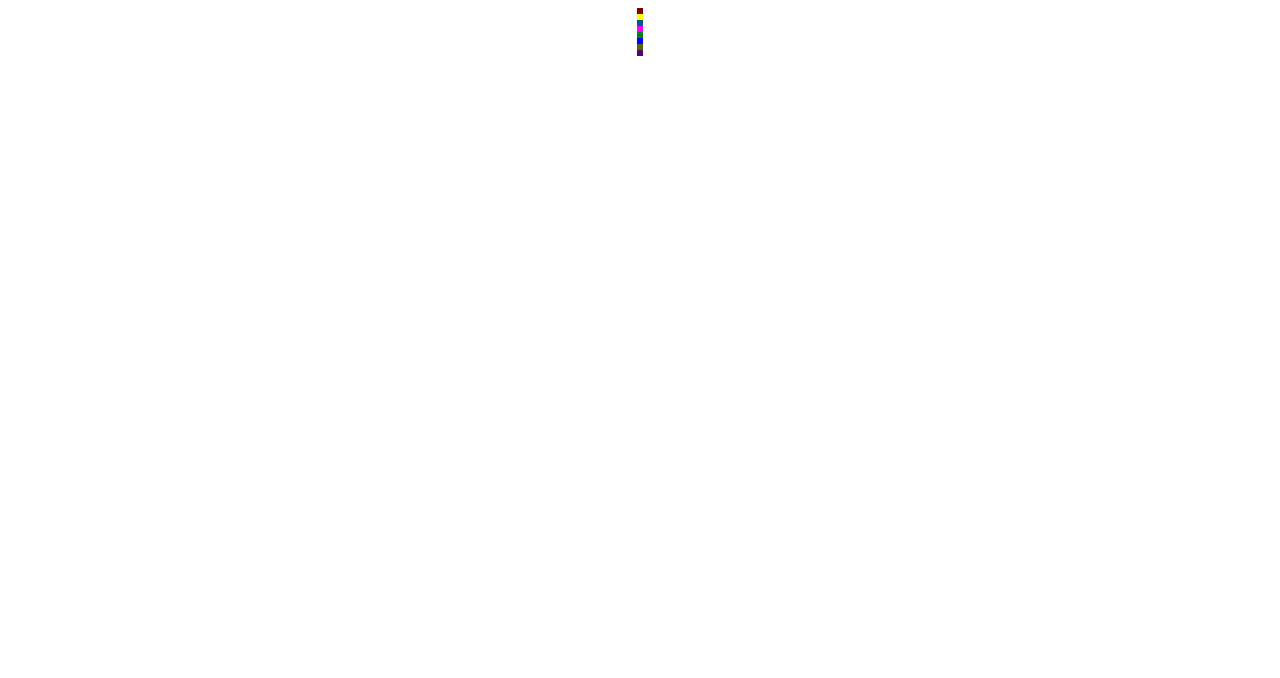
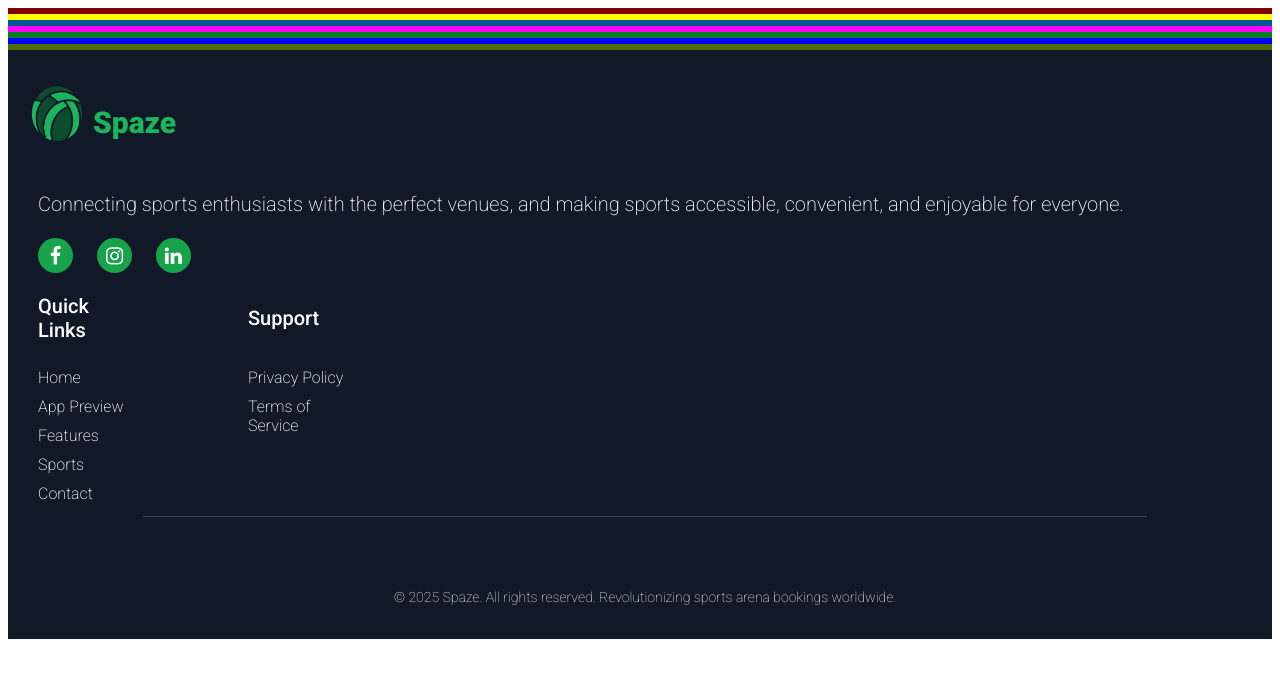
Before and after one commit to semProject-stupid/app-landing-page, a plain HTML site: page index.html in a window 1280 px wide. Drawn offline with Linux system fonts and the light colour scheme.

Commit message:
Complete footer, not added embedded links yet

```diff
--- a/index.html
+++ b/index.html
@@ -5,6 +5,7 @@
     <meta name="viewport" content="width=device-width, initial-scale=1.0">
     <title>Spaze - Your Ultimate Sports Arena Booking Solution</title>
     <link href="style.css" rel="stylesheet">
+    <link rel="stylesheet" href="https://cdnjs.cloudflare.com/ajax/libs/font-awesome/4.7.0/css/font-awesome.min.css">
 </head>
 <body>
    <div class="header"></div>
@@ -15,6 +16,44 @@
    <div class="operation"></div>
    <div class="pros"></div>
    <div class="survey"></div>
-   <div class="footer"></div>
+   <div class="footer">
+        <div class="main-footer">
+            <div class="footer-left">
+                <div class="logo">
+                    <img src="./images/logo.JPG" alt="company logo">
+                    <p>Spaze</p>
+                </div>
+                <p class="footer-text">Connecting sports enthusiasts with the perfect venues, and making sports accessible, convenient, and enjoyable for everyone.</p>
+                <i class="fa fa-facebook"></i>
+                <i class="fa fa-instagram"></i>
+                <i class="fa fa-linkedin"></i>
+            </div>
+            <div class="footer-right">
+                <div class="right-card">
+                    <div class="heading"><p>Quick Links</p></div>
+                    <div class="links">
+                        <a>Home</a>
+                        <a>App Preview</a>
+                        <a>Features</a>
+                        <a>Sports</a>
+                        <a>Contact</a>
+                    </div>
+                </div>
+                <div class="right-card">
+                    <div class="heading">
+                        <p>Support</p>
+                    </div>
+                    <div class="links">
+                        <a>Privacy Policy</a>
+                        <a>Terms of Service</a>
+                    </div>
+                </div>
+            </div>
+        </div>
+        <hr>
+        <div class="sub-footer">
+            <p class="sub-footer-text">© 2025 Spaze. All rights reserved. Revolutionizing sports arena bookings worldwide.</p>
+        </div>
+   </div>
 </body>
 </html>
--- a/style.css
+++ b/style.css
@@ -1,8 +1,16 @@
+@font-face {
+    font-family: Roboto;
+    src: url("./fonts/Roboto-VariableFont_wdth\,wght.ttf")
+}
+
 body {
     display: flex;
     flex-direction: column;
     justify-content: space-between;
-    align-items: center;
+    align-items: stretch;
+
+    font-family: Roboto, sans-serif;
+    box-sizing: border-box;
 }
 
 .header {
@@ -38,5 +46,143 @@ body {
 }
 
 .footer {
-    border: 3px solid rgb(85, 5, 109);
+    /* border: 3px solid rgb(85, 5, 109); */
+    background-color: #111827;
+    color: white;
+
+    display: flex;
+    flex-direction: column;
+    flex-wrap: wrap;
+    flex-grow: 1;
+
+    /* max-width: 100%; */
+    padding-left: 10px;
+    /* overflow-x: hidden; */
 }
+
+.main-footer {
+    /* border: 3px solid yellow; */
+    display: flex;
+    flex-wrap: wrap;
+    flex-grow: 1;
+}
+
+.footer-left {
+    /* border: 3px solid purple; */
+    padding-right: 25px;
+    padding-top: 25px;
+    margin-right: 60px;
+}
+
+.logo {
+    /* border: 3px solid yellow; */
+    display: flex;
+    margin: 0;
+}
+.logo img {
+    /* border: 2px solid red; */
+    width: 80px;
+    height: 80px;
+    flex-shrink: 0;
+}
+.logo p {
+    display: flex;
+    align-items: center;
+    font-weight: 900;
+    font-size: 30px;
+    margin-left: -5px;
+    color: #1ab65c;
+}
+.footer-text {
+    font-size: 20px;
+    font-weight: 200;
+    line-height: 1.4;
+    padding-left: 20px;
+}
+.footer i {
+    color: white;
+    background-color: #16a34a;
+    width: 15px;
+    height: 15px;
+    padding: 10px;
+    margin-left: 20px;
+    font-size: 20px;
+    display: inline-flex;
+    align-items: center;
+    justify-content: center;
+    flex-shrink: 0;
+    border-radius: 100%;
+    transition: transform 0.05s ease;
+}
+.footer i:hover {
+    background-color: #07c958;
+    cursor: pointer;
+    transform: scale(1.05);
+}
+
+.footer-right {
+    /* border: 3px solid red; */
+    display: flex;
+    justify-content: flex-start;
+    flex-wrap: wrap;
+    flex-grow: 1;
+    gap: 90px;
+
+    /* padding: 10px; */
+    /* margin-left: 15px; */
+}
+
+.right-card {
+    /* border: 3px solid green; */
+    display: flex;
+    flex-direction: column;
+    justify-content: flex-start;
+    /* align-items: stretch; */
+    flex-wrap: wrap;
+    width: 100px;
+    margin-left: 20px;
+}
+
+.heading {
+    /* border: 3px solid orange; */
+    min-height: 90px;
+    font-weight: 500;
+    font-size: 20px;
+    display: flex;
+    align-items: center;
+}
+.links {
+    /* border: 3px solid salmon; */
+    display: flex;
+    flex-direction: column;
+}
+
+.links a {
+    /* border: 2px solid magenta; */
+    max-height: 60px;
+    font-weight: 200;
+    font-size: 16px;
+    padding-top: 5px;
+    padding-bottom: 5px;
+    transition: transform 0.05s ease;
+}
+.links a:hover {
+    color: #06f369;
+    cursor: pointer;
+    transform: scale(1.05);
+}
+hr {
+    width: 80%;
+    height: 1px;
+    border: none;
+    background-color: rgba(245, 245, 245, 0.2);
+}
+.sub-footer {
+    /* border: 3px solid rgb(41, 139, 38); */
+    text-align: center;
+    font-weight: lighter;
+    font-size: 14px;
+
+    padding: 50px 20px 20px;
+    max-width: 100%;
+}
```
Also changed, not shown: fonts/Roboto-VariableFont_wdth,wght.ttf (added), images/logo.JPG (added), 1 other file.
